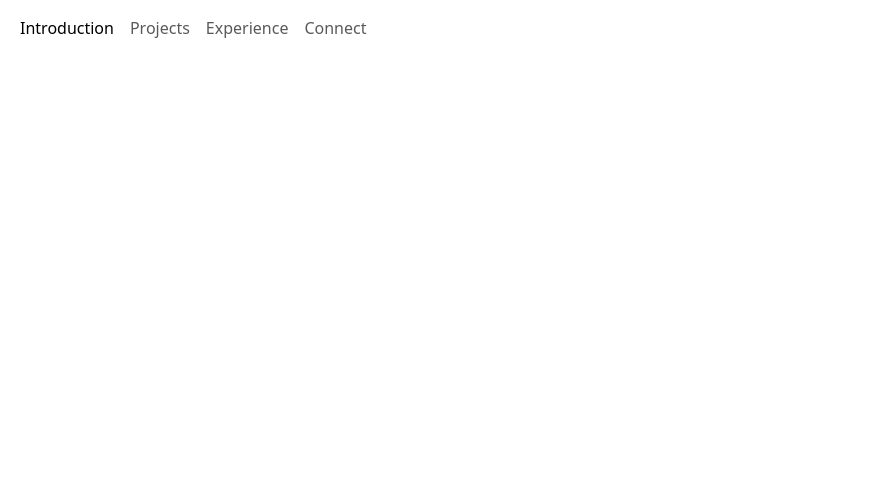
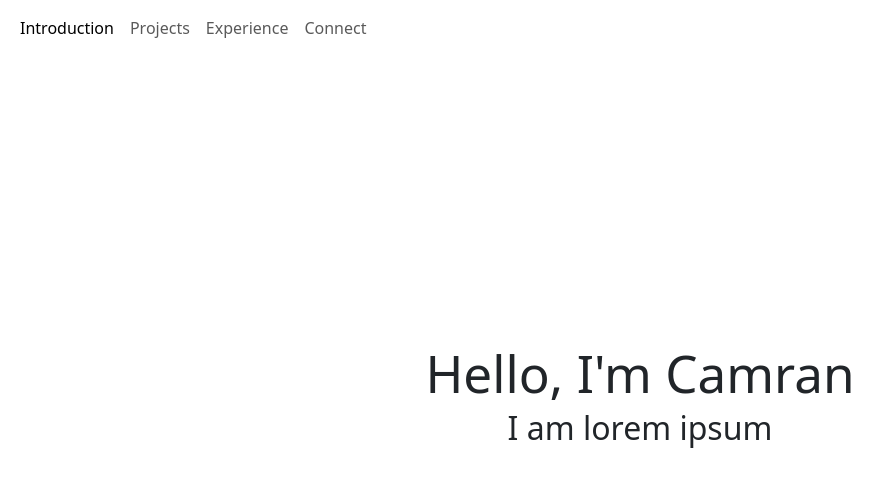
Before and after one commit to camrandev/portfolio-website, a React (Vite) app: page / in a window 1280 px wide. Shown: the top 486 px of the page, without its empty margins (0-894 px from the left). Built offline with nearby package versions, Linux system fonts and the light colour scheme.

Commit message:
add basic text animation

```diff
--- a/src/App.jsx
+++ b/src/App.jsx
@@ -1,12 +1,16 @@
 import { useState } from 'react'
 import Nav from './Nav'
+import Introduction from './Introduction'
 
 import './App.css'
 
 function App() {
 
   return (
+    <>
           <Nav />
+          <Introduction />
+    </>
   )
 }
 
--- /dev/null
+++ b/src/Introduction.jsx
@@ -0,0 +1,44 @@
+import React, { useState, useEffect } from 'react';
+
+ /** DESCRIPTION
+*
+* Props:
+*
+* State:
+*
+* PARENT -> Introduction -> {CHILDREN}
+*/
+
+function Introduction () {
+
+  const [textIndex, setTextIndex] = useState(0);
+  const textArray = ["a Software Engineer", "a Runner", "lorem ipsum"];
+
+  useEffect(() => {
+    const interval = setInterval(() => {
+      setTextIndex((prevIndex) => (prevIndex + 1) % textArray.length);
+    }, 2000);
+
+    return () => clearInterval(interval);
+  }, [textArray.length]);
+
+  const style = {
+    animationFillMode: "both",
+    animationDuration: "1000ms",
+    animationDelay: "0ms",
+    animationIterationCount: 1,
+    opacity: 1,
+    animationName: "react-reveal-614925314712219-1",
+  };
+
+  //TODO:add more friendly looking animation
+  return (
+    <div>
+      <div id="showcase" className="react-reveal" style={style}><div className="showcase-content"><h1>Hello, I'm Camran</h1><h2> I am <span className="txt-rotate">
+      <span>{textArray[textIndex]}</span>
+    </span></h2></div></div>
+    </div>
+  )
+}
+
+export default Introduction;
--- a/src/Nav.jsx
+++ b/src/Nav.jsx
@@ -13,6 +13,7 @@ function Nav() {
   //TODO:hamburger at med screen
   //TODO:hide completely at small screen
   //TODO:make navbar text stand out more
+  //TODO:scrollspy!
   return (
     <nav className="navbar navbar-expand-sm fixed-top">
       <div className="container-fluid">
```
